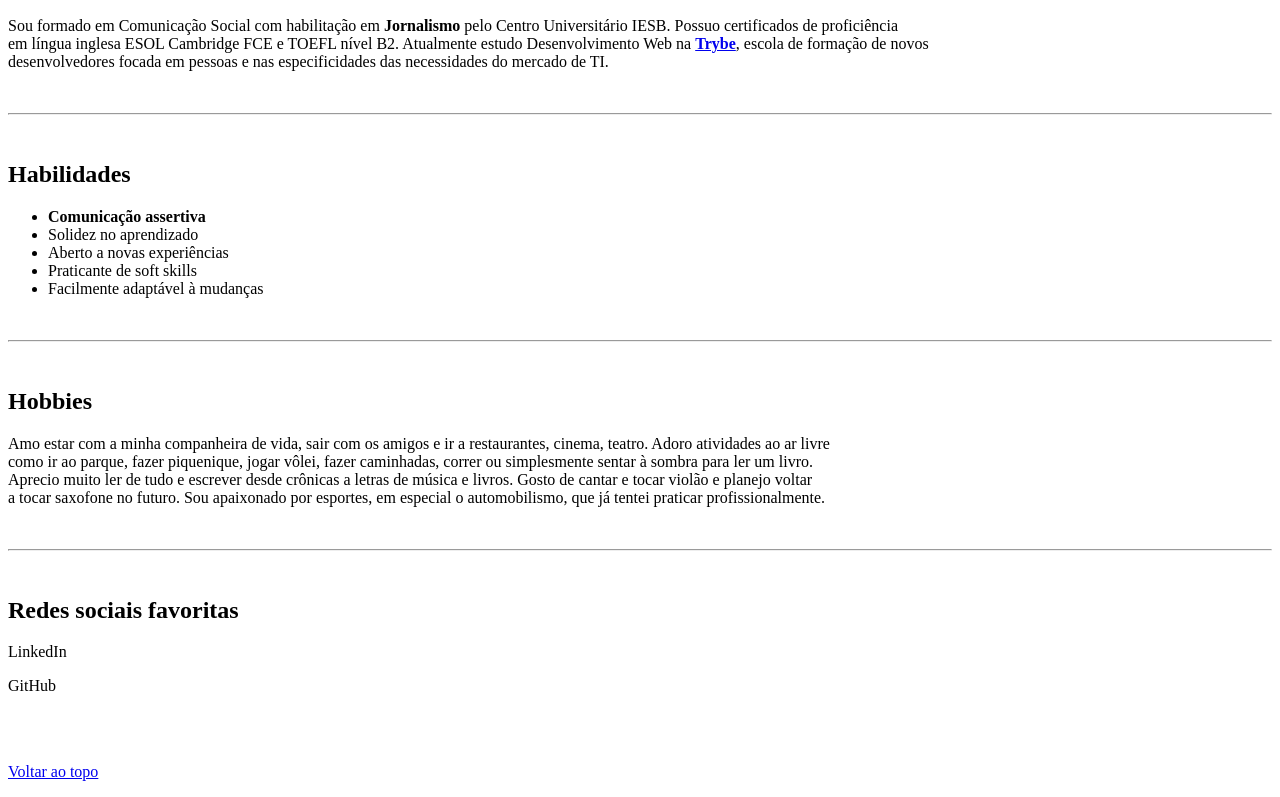
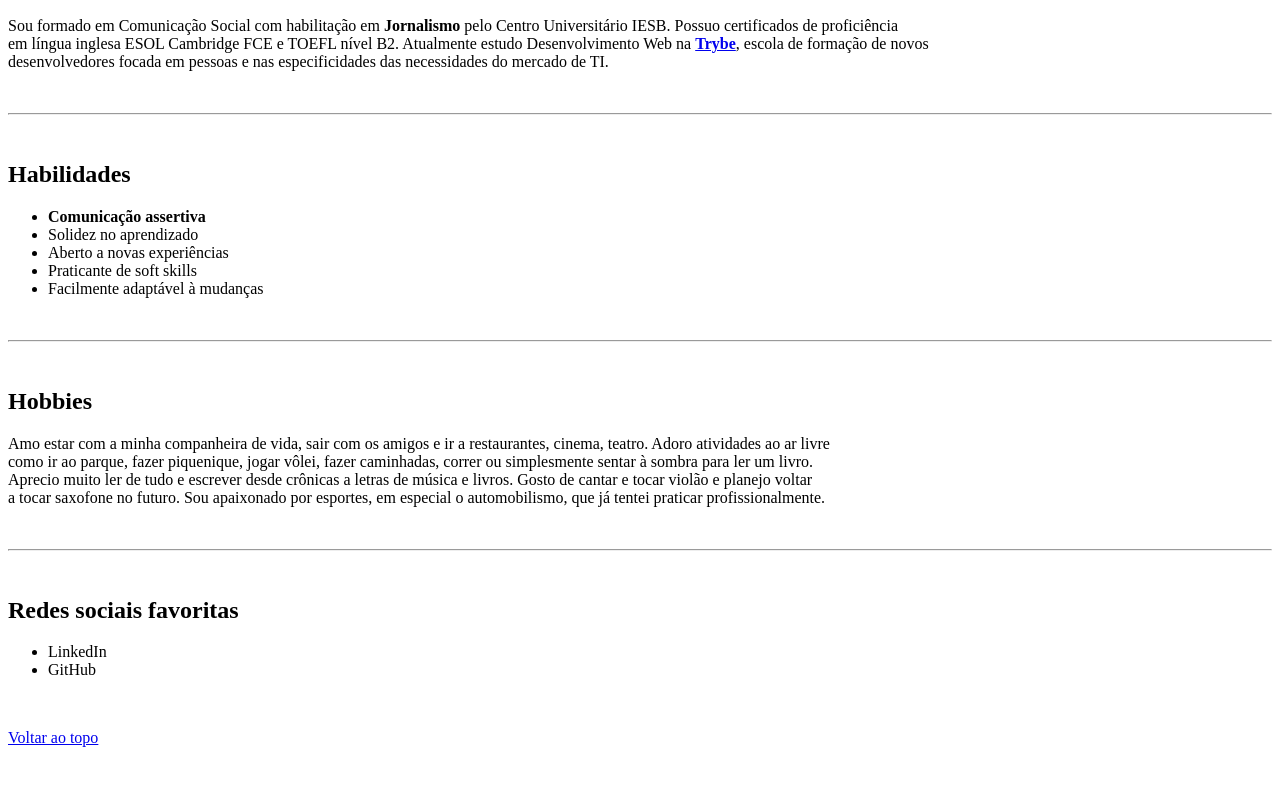
Before and after one commit to tiagobviegas/tiagobviegas.github.io, a plain HTML site: page index.html in a window 1280 px wide. Shown: the part 796-1593 px from the top of the page. After the commit the page ends 1559 px from the top, so only its background shows below. Drawn offline with Linux system fonts and the light colour scheme.

Commit message:
atualizado index.html

```diff
--- a/index.html
+++ b/index.html
@@ -16,8 +16,8 @@
         <br>
         <ul>
             <li><a href="#apresentacao">Quem Sou Eu</a></li>
-            <li ><a href="#carreira">Minha formação</a></li>
-            <li ><a href="#carreira">Minhas habilidades</a></li>
+            <li><a href="#carreira">Minha formação</a></li>
+            <li><a href="#carreira">Minhas habilidades</a></li>
             <li><a href="#hobbies">Hobbies</a></li>
             <li><a href="#redes_sociais">Redes Socias</a></li>
         </ul>
@@ -69,9 +69,10 @@
         <hr>
         <br>
         <h2 id="redes_sociais">Redes sociais favoritas</h2>
-        <p><a hrerf="https://www.linkedin.com/in/tiagobviegas/" alt="link para o perfil do Instagram" title="meu perfil no Instagram" target="_blank">LinkedIn</a></p>
-        <p><a hrerf="https://github.com/tiagobviegas/" alt="link para o perfil do GitHub" title="meu perfil no GitHub" target="_blank">GitHub</a></p>
-        <br>
+        <ul>
+            <li><a hrerf="https://www.linkedin.com/in/tiagobviegas/" alt="link para o perfil do LinkedIn" target="_blank">LinkedIn</a></li>
+            <li><a hrerf="https://github.com/tiagobviegas/" alt="link para o perfil do GitHub" target="_blank">GitHub</a></li>
+        </ul>
         <br>
         <p><a href="#inicio">Voltar ao topo</a></p>
     </body>
```
